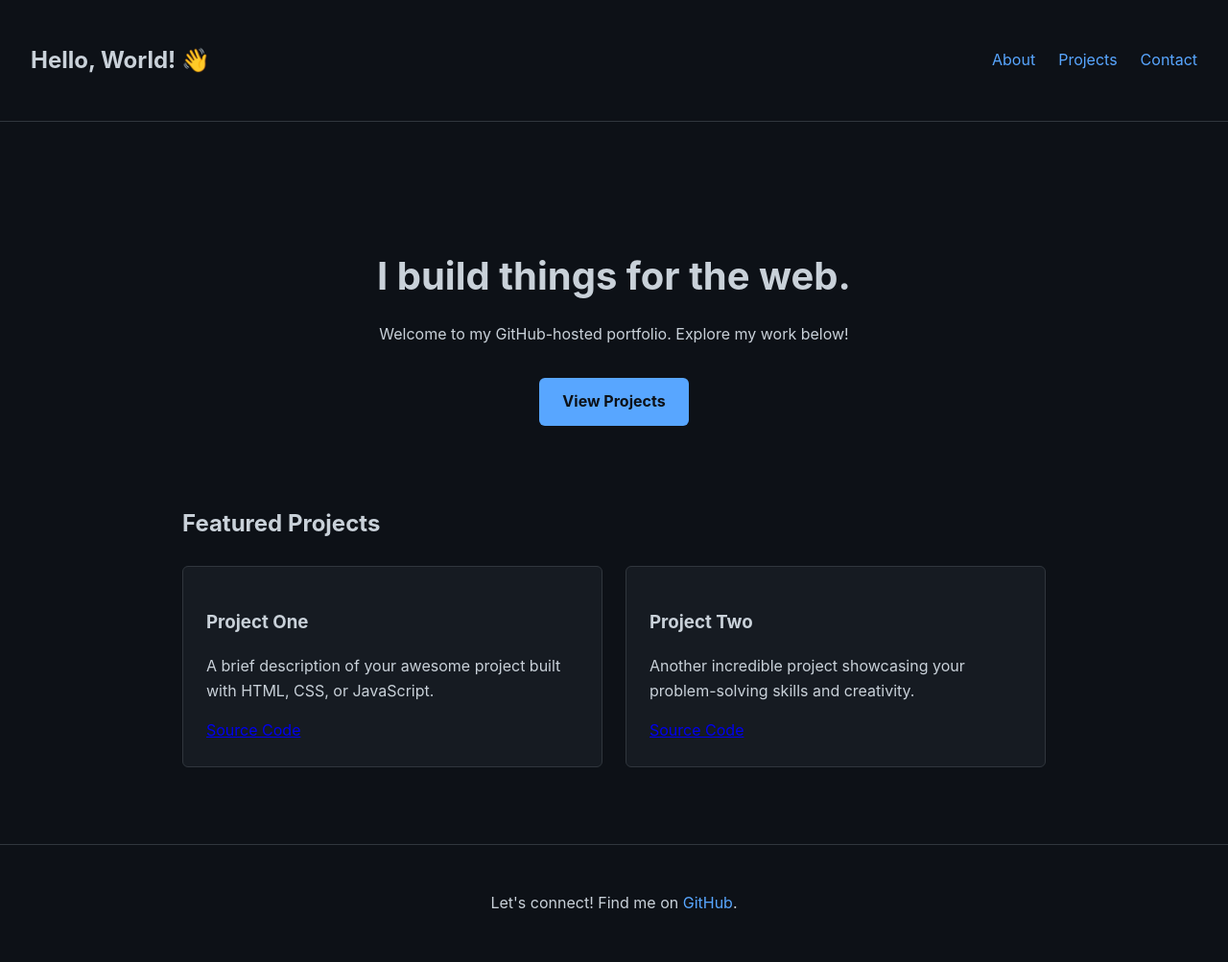
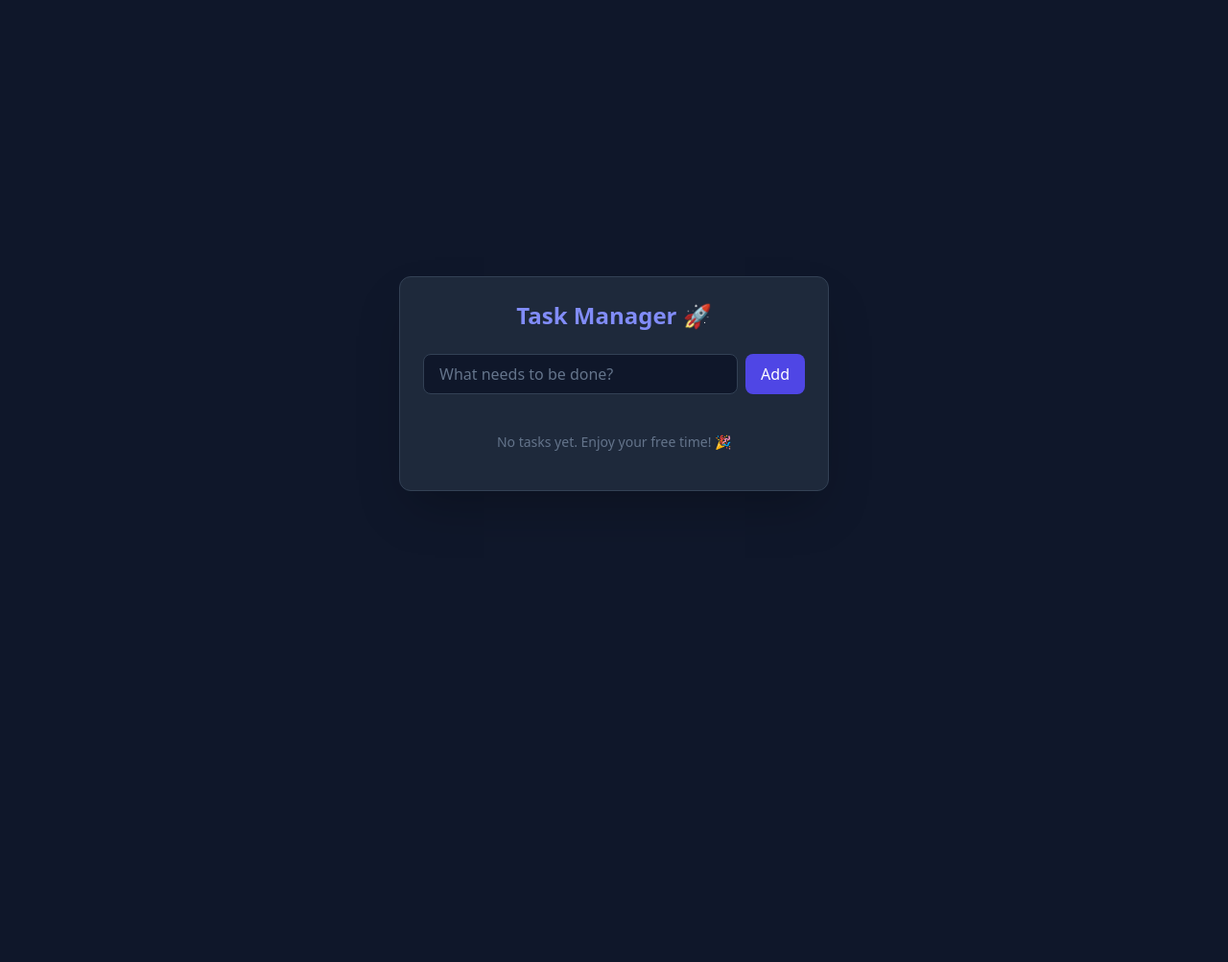
Before and after one commit to Dking-savage/rough-, a plain HTML site: page index.html in a window 1280 px wide. Shown: the whole page at 96% size. After the commit the page ends 800 px from the top, so only its background shows below. Drawn offline with nearby package versions, Linux system fonts and the light colour scheme.

Commit message:
Revamp portfolio to Task Manager app layout

```diff
--- a/index.html
+++ b/index.html
@@ -3,47 +3,112 @@
 <head>
     <meta charset="UTF-8">
     <meta name="viewport" content="width=device-width, initial-scale=1.0">
-    <title>My Developer Portfolio</title>
-    <link rel="stylesheet" href="style.css">
+    <title>Task Manager App</title>
+    <!-- Tailwind CSS CDN for modern, responsive styling -->
+    <script src="https://cdn.tailwindcss.com"></script>
 </head>
-<body>
-    <header>
-        <nav>
-            <h1>Hello, World! 👋</h1>
-            <ul>
-                <li><a href="#about">About</a></li>
-                <li><a href="#projects">Projects</a></li>
-                <li><a href="#contact">Contact</a></li>
-            </ul>
-        </nav>
-    </header>
+<body class="bg-slate-900 text-slate-100 min-h-screen flex items-center justify-center p-4">
 
-    <main>
-        <section id="hero">
-            <h2>I build things for the web.</h2>
-            <p>Welcome to my GitHub-hosted portfolio. Explore my work below!</p>
-            <a href="#projects" class="btn">View Projects</a>
-        </section>
+    <div class="w-full max-w-md bg-slate-800 rounded-xl shadow-2xl p-6 border border-slate-700">
+        <h1 class="text-2xl font-bold mb-6 text-center text-indigo-400">Task Manager 🚀</h1>
 
-        <section id="projects">
-            <h2>Featured Projects</h2>
-            <div class="project-grid">
-                <div class="card">
-                    <h3>Project One</h3>
-                    <p>A brief description of your awesome project built with HTML, CSS, or JavaScript.</p>
-                    <a href="https://github.com" target="_blank">Source Code</a>
-                </div>
-                <div class="card">
-                    <h3>Project Two</h3>
-                    <p>Another incredible project showcasing your problem-solving skills and creativity.</p>
-                    <a href="https://github.com" target="_blank">Source Code</a>
-                </div>
-            </div>
-        </section>
-    </main>
+        <!-- Input Form -->
+        <form id="task-form" class="flex gap-2 mb-6">
+            <input
+                type="text"
+                id="task-input"
+                placeholder="What needs to be done?"
+                required
+                class="flex-1 bg-slate-900 border border-slate-700 rounded-lg px-4 py-2 focus:outline-none focus:border-indigo-500 text-slate-100 placeholder-slate-500"
+            >
+            <button
+                type="submit"
+                class="bg-indigo-600 hover:bg-indigo-500 text-white px-4 py-2 rounded-lg font-medium transition"
+            >
+                Add
+            </button>
+        </form>
 
-    <footer id="contact">
-        <p>Let's connect! Find me on <a href="https://github.com" target="_blank">GitHub</a>.</p>
-    </footer>
+        <!-- Task List Container -->
+        <ul id="task-list" class="space-y-3 max-h-80 overflow-y-auto pr-1">
+            <!-- Dynamic tasks will load here -->
+        </ul>
+
+        <!-- Empty State Message -->
+        <p id="empty-state" class="text-center text-slate-500 text-sm py-4 hidden">No tasks yet. Enjoy your free time! 🎉</p>
+    </div>
+
+    <script>
+        const taskForm = document.getElementById('task-form');
+        const taskInput = document.getElementById('task-input');
+        const taskList = document.getElementById('task-list');
+        const emptyState = document.getElementById('empty-state');
+
+        // Load saved tasks from browser localStorage
+        let tasks = JSON.parse(localStorage.getItem('tasks')) || [];
+
+        function saveAndRender() {
+            localStorage.setItem('tasks', JSON.stringify(tasks));
+            renderTasks();
+        }
+
+        function renderTasks() {
+            taskList.innerHTML = '';
+
+            if (tasks.length === 0) {
+                emptyState.classList.remove('hidden');
+                return;
+            } else {
+                emptyState.classList.add('hidden');
+            }
+
+            tasks.forEach((task, index) => {
+                const li = document.createElement('li');
+                li.className = `flex items-center justify-between p-3 rounded-lg bg-slate-900 border border-slate-700/50 transition ${task.completed ? 'opacity-60' : ''}`;
+
+                li.innerHTML = `
+                    <div class="flex items-center gap-3 overflow-hidden">
+                        <input type="checkbox" onclick="toggleTask(${index})" ${task.completed ? 'checked' : ''} class="w-4 h-4 accent-indigo-500 cursor-pointer">
+                        <span class="truncate ${task.completed ? 'line-through text-slate-500' : 'text-slate-200'}">${escapeHTML(task.text)}</span>
+                    </div>
+                    <button onclick="deleteTask(${index})" class="text-slate-500 hover:text-red-400 p-1 transition">
+                        🗑️
+                    </button>
+                `;
+                taskList.appendChild(li);
+            });
+        }
+
+        function addTask(e) {
+            e.preventDefault();
+            const text = taskInput.value.trim();
+            if(!text) return;
+
+            tasks.push({ text, completed: false });
+            taskInput.value = '';
+            saveAndRender();
+        }
+
+        window.toggleTask = function(index) {
+            tasks[index].completed = !tasks[index].completed;
+            saveAndRender();
+        }
+
+        window.deleteTask = function(index) {
+            tasks.splice(index, 1);
+            saveAndRender();
+        }
+
+        function escapeHTML(str) {
+            return str.replace(/[&<>'"]/g,
+                tag => ({ '&': '&amp;', '<': '&lt;', '>': '&gt;', "'": '&#39;', '"': '&quot;' }[tag] || tag)
+            );
+        }
+
+        taskForm.addEventListener('submit', addTask);
+
+        // Initial render on load
+        renderTasks();
+    </script>
 </body>
 </html>
```
